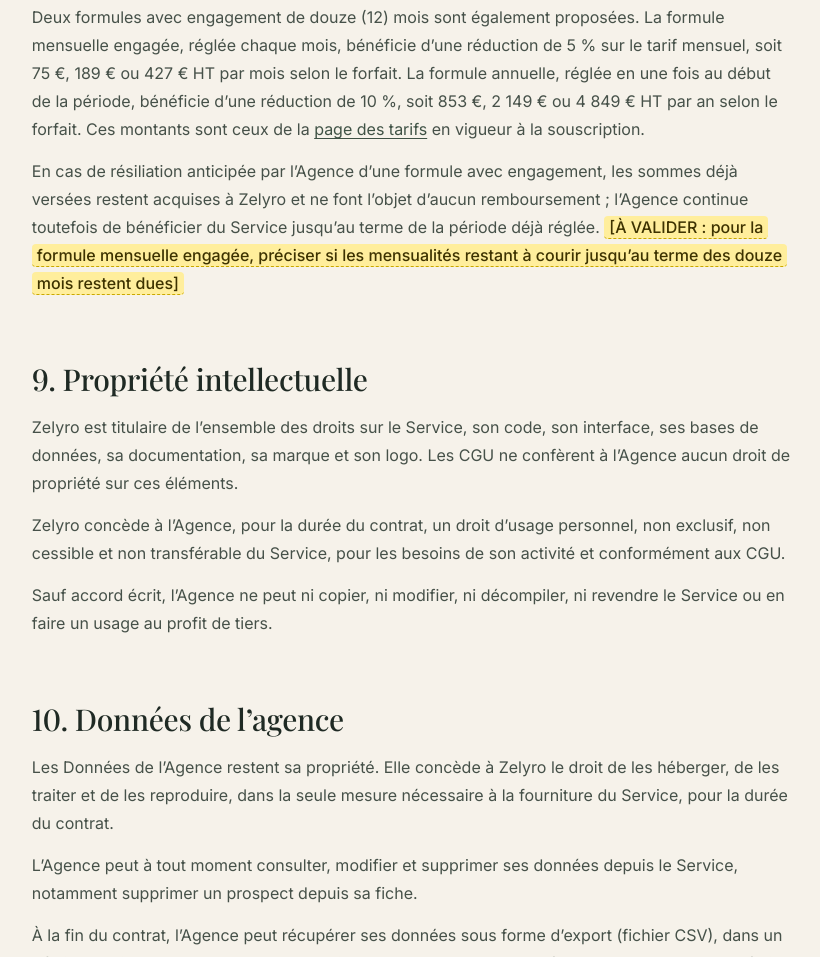
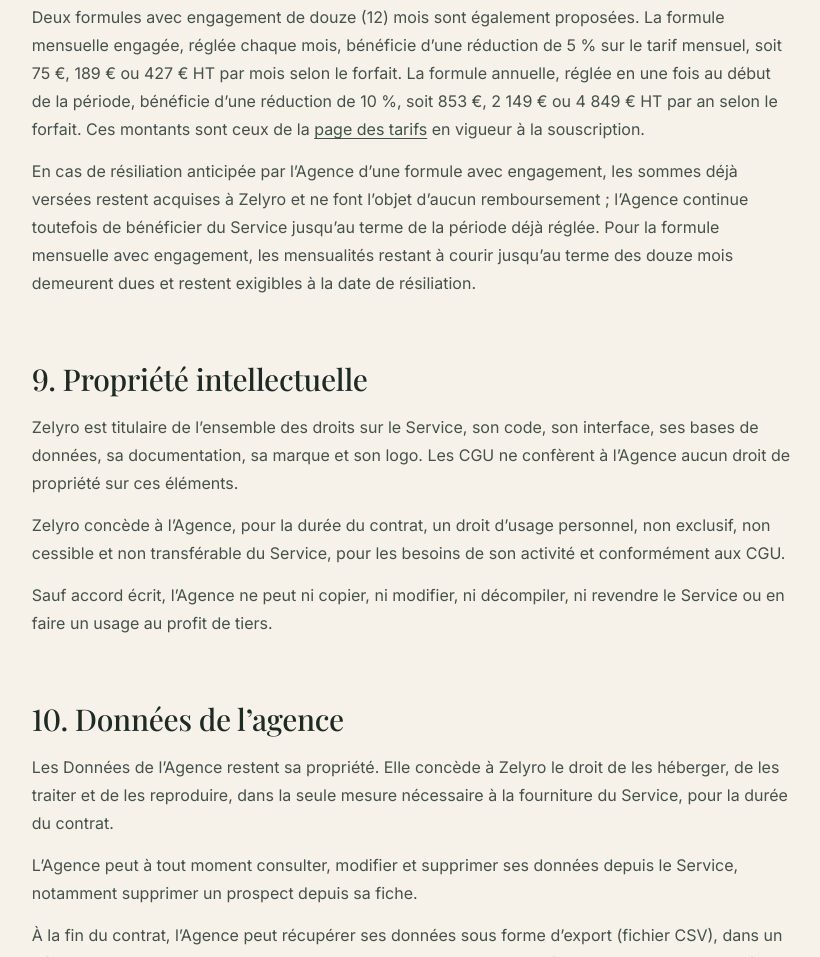
Before and after one commit to HugoCotelle/saas-immobilier, a website: page saas-immobilier-frontend/cgu.html in a window 1280 px wide. Shown: the part 6662-7619 px from the top of the page, without its empty margins (379-1199 px from the left). Drawn offline with Linux system fonts and the light colour scheme.

Commit message:
Add files via upload

```diff
--- a/saas-immobilier-frontend/cgu.html
+++ b/saas-immobilier-frontend/cgu.html
@@ -189,7 +189,7 @@
     <p>Une « extraction » désigne la lecture automatique d’un message (e-mail de portail, texte collé dans l’outil) pour en tirer les informations d’un prospect. Elle n’est décomptée du forfait que si elle aboutit à la création d’un prospect : les alertes de portail et les messages qui ne sont pas une demande de contact ne sont pas décomptés.</p>
     <p>La facturation est mensuelle, sauf choix d’un tarif annuel. Le paiement s’effectue par carte bancaire ou par prélèvement automatique, prélevé au début de chaque période mensuelle. Les tarifs ci-dessus sont les tarifs standard. Des conditions commerciales particulières (par exemple une offre pilote) peuvent être convenues par écrit avec l’Agence ; elles prévalent alors, pour leur objet, sur le présent article. Le paiement est dû dans les conditions indiquées lors de la souscription. En cas de retard de paiement, des pénalités sont exigibles de plein droit dès le lendemain de la date d’échéance, calculées au taux d’intérêt de la Banque centrale européenne applicable à son opération de refinancement la plus récente, majoré de dix points, ainsi qu’une indemnité forfaitaire pour frais de recouvrement de 40 euros par facture impayée, conformément à l’article L441-10 du Code de commerce (une indemnisation complémentaire peut être demandée sur justificatifs). Les tarifs sont indiqués hors taxes ; la TVA au taux en vigueur s’ajoute lors de la facturation. Zelyro peut réviser ses tarifs moyennant un préavis de trente (30) jours adressé par e-mail ; la poursuite de l’utilisation du Service après cette date vaut acceptation des nouveaux tarifs, l’Agence conservant la faculté de résilier dans les conditions de l’article 13.</p>
     <p>Deux formules avec engagement de douze (12) mois sont également proposées. La formule mensuelle engagée, réglée chaque mois, bénéficie d’une réduction de 5&#160;% sur le tarif mensuel, soit 75&#160;€, 189&#160;€ ou 427&#160;€ HT par mois selon le forfait. La formule annuelle, réglée en une fois au début de la période, bénéficie d’une réduction de 10&#160;%, soit 853&#160;€, 2&#160;149&#160;€ ou 4&#160;849&#160;€ HT par an selon le forfait. Ces montants sont ceux de la <a href="/tarifs.html">page des tarifs</a> en vigueur à la souscription.</p>
-    <p>En cas de résiliation anticipée par l’Agence d’une formule avec engagement, les sommes déjà versées restent acquises à Zelyro et ne font l’objet d’aucun remboursement ; l’Agence continue toutefois de bénéficier du Service jusqu’au terme de la période déjà réglée. <span class="a-completer">[À VALIDER : pour la formule mensuelle engagée, préciser si les mensualités restant à courir jusqu’au terme des douze mois restent dues]</span></p>
+    <p>En cas de résiliation anticipée par l’Agence d’une formule avec engagement, les sommes déjà versées restent acquises à Zelyro et ne font l’objet d’aucun remboursement ; l’Agence continue toutefois de bénéficier du Service jusqu’au terme de la période déjà réglée. Pour la formule mensuelle avec engagement, les mensualités restant à courir jusqu’au terme des douze mois demeurent dues et restent exigibles à la date de résiliation.</p>
 </section>
 
 <section id="pi" aria-labelledby="h-pi">
```
Also changed, not shown: saas-immobilier-frontend/tarifs.html (+1 -1 lines).
